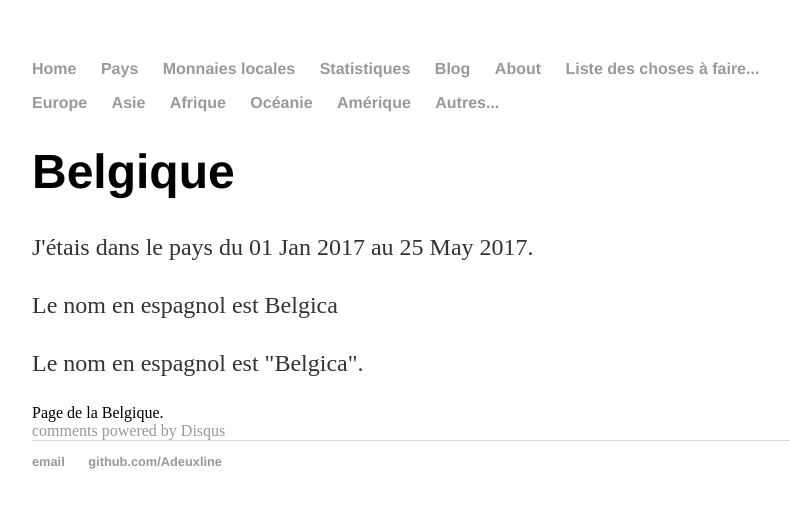
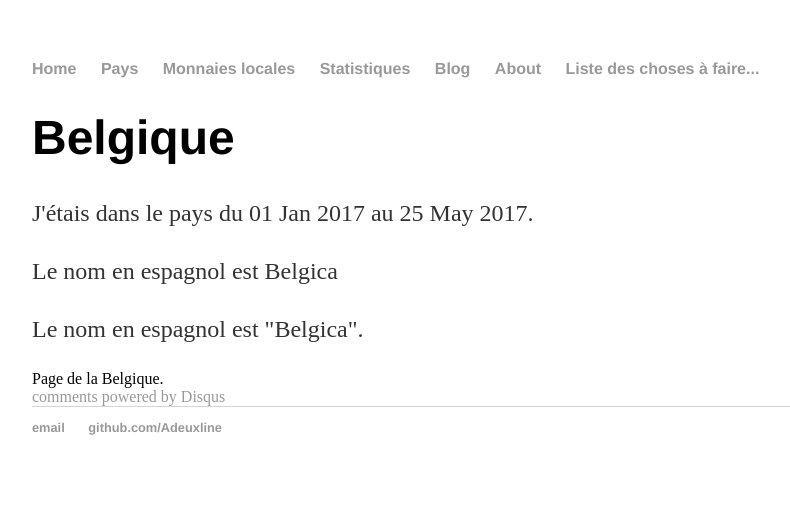
Before and after one commit to rlabe/adeuxline.github.io, a Jekyll site: the page built from _countries/belgium.html, in a window 1280 px wide. Shown: the top 508 px of the page, without its empty margins (160-950 px from the left). Built offline with Jekyll 4.4.1, drawn with Linux system fonts in a browser that asks for light colours; comment, search, counter and statistics services are not loaded.

Commit message:
Update country.html

```diff
--- a/_layouts/country.html
+++ b/_layouts/country.html
@@ -1,16 +1,6 @@
 ---
 layout: default
 ---
-<nav id="country">
-	<ul>
-		<li><a href="#">Europe</a></li>
-		<li><a href="#">Asie</a></li>
-		<li><a href="#">Afrique</a></li>
-		<li><a href="#">Océanie</a></li>
-		<li><a href="#">Amérique</a></li>
-		<li><a href="#">Autres...</a></li>
-	</ul>
-</nav>
 <h1>{{ page.nameFr }}</h1>
 <p class="meta">J'étais dans le pays du {{ page.dateBegin | date_to_string }} au {{ page.dateEnd | date_to_string }}.</p>
 
```
